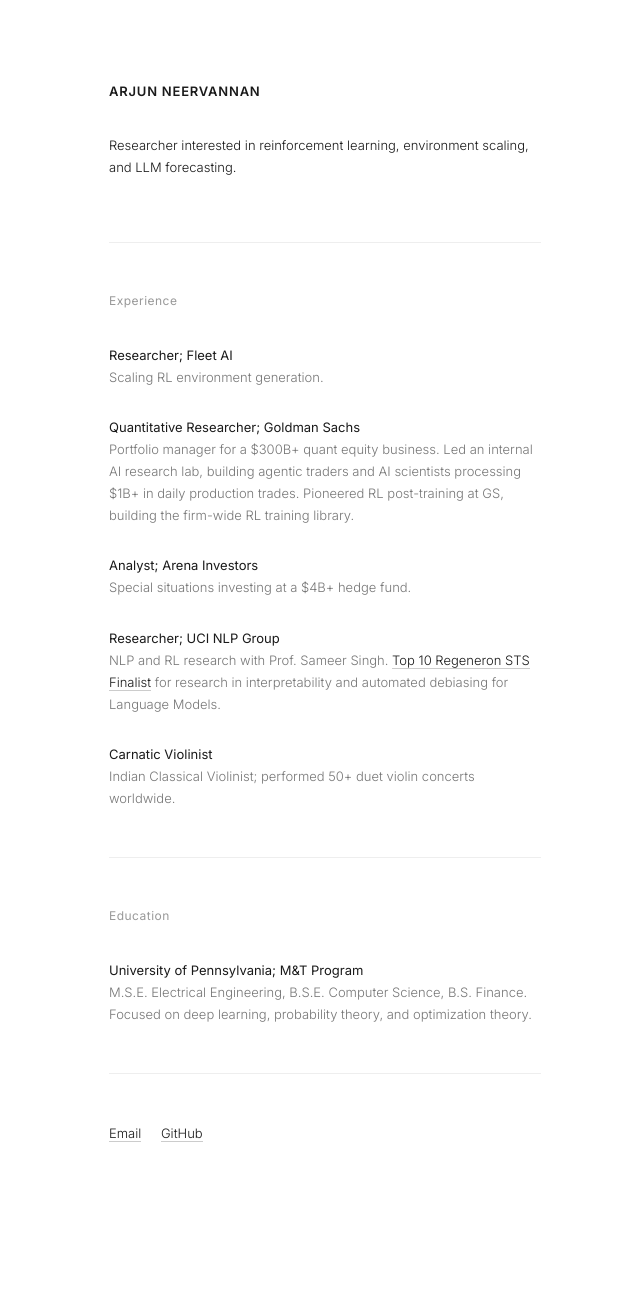
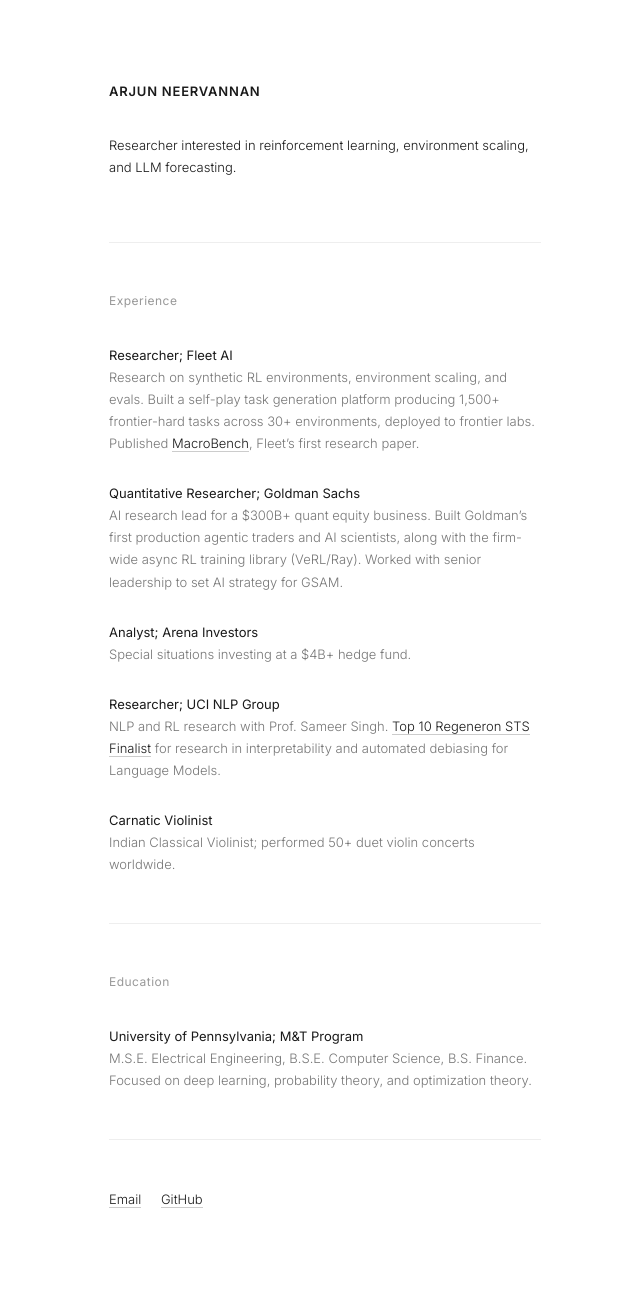
Before and after one commit to arjunneervannan/arjunneervannan.github.io, a Jekyll site: the page built from index.md, in a window 1280 px wide. Shown: the whole page, without its empty margins (315-955 px from the left). Built offline with Jekyll 4.4.1, drawn with Linux system fonts in a browser that asks for light colours; our own code applies the rules of GitHub Pages for plain Markdown files; before the commit the page ends 1224 px from its top, so only the background shows below that.

Commit message:
Rewrite Fleet and Goldman Sachs experience descriptions
Co-Authored-By: Claude Fable 5 <noreply@anthropic.com>

```diff
--- a/index.md
+++ b/index.md
@@ -14,13 +14,13 @@ Researcher interested in reinforcement learning, environment scaling, and LLM fo
 <div class="entry" markdown="1">
 <span class="entry-title">Researcher; Fleet AI</span>
 <br>
-<span class="entry-desc">Scaling RL environment generation.</span>
+<span class="entry-desc">Research on synthetic RL environments, environment scaling, and evals. Built a self-play task generation platform producing 1,500+ frontier-hard tasks across 30+ environments, deployed to frontier labs. Published <a href="https://openreview.net/forum?id=TaOQd4cmKg">MacroBench</a>, Fleet's first research paper.</span>
 </div>
 
 <div class="entry" markdown="1">
 <span class="entry-title">Quantitative Researcher; Goldman Sachs</span>
 <br>
-<span class="entry-desc">Portfolio manager for a $300B+ quant equity business. Led an internal AI research lab, building agentic traders and AI scientists processing $1B+ in daily production trades. Pioneered RL post-training at GS, building the firm-wide RL training library.</span>
+<span class="entry-desc">AI research lead for a $300B+ quant equity business. Built Goldman's first production agentic traders and AI scientists, along with the firm-wide async RL training library (VeRL/Ray). Worked with senior leadership to set AI strategy for GSAM.</span>
 </div>
 
 <div class="entry" markdown="1">
```
